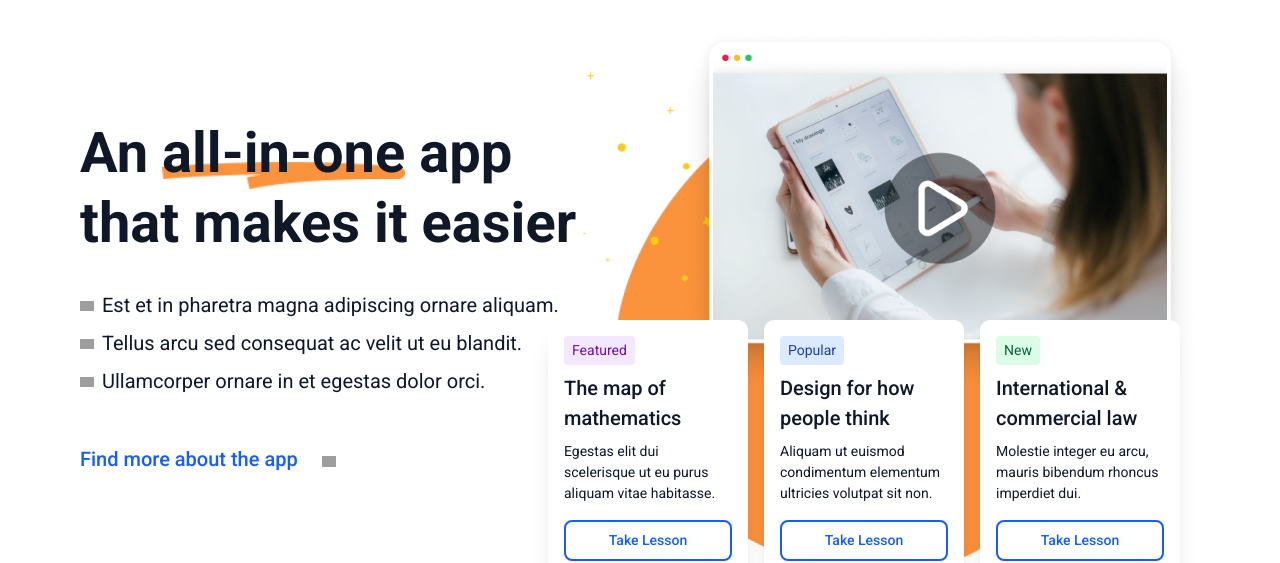
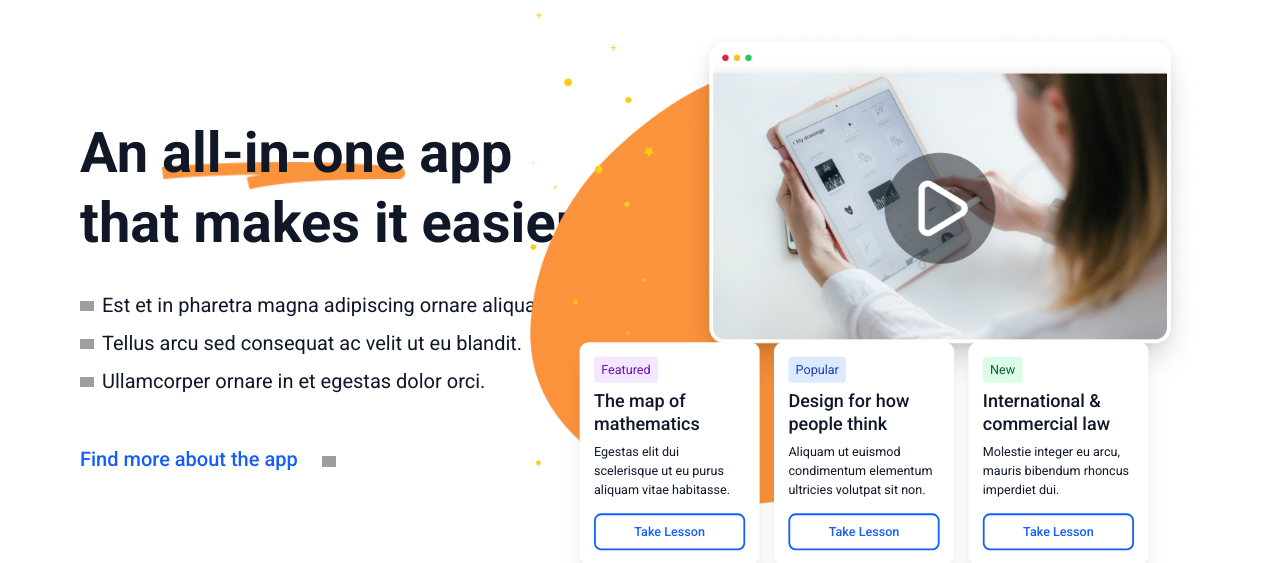
Before and after one commit to silviaabe/buzzvel-test-Silvia-Buzatto, a Next.js app: page / in a window 1280 px wide. Shown: the part 845-1408 px from the top of the page. Built offline with nearby package versions, Linux system fonts and the light colour scheme; grey boxes are pictures that could not be loaded.

Commit message:
style: adjust styles for Features section

```diff
--- a/src/components/FeaturesSection.tsx
+++ b/src/components/FeaturesSection.tsx
@@ -2,9 +2,9 @@
 
 import Image from 'next/image';
 
-export default function SectionFeatures() {
+export default function FeaturesSection() {
   return (
-    <section className="w-full  h-[707px] bg-white py-20 px-20">
+    <section className="w-full h-[707px] bg-white py-20 px-20">
       <div className="grid grid-cols-1 md:grid-cols-2 gap-20 items-center">
         {/* Texto */}
         <div>
@@ -14,19 +14,20 @@ export default function SectionFeatures() {
               <Image src="/images/Line.png" alt="Line Icon" width={246} height={12} className="absolute top-11 left-0" />
               <span className="relative z-10 font-extrabold">all-in-one</span>
             </span>{' '}
-            app that makes it easier
+            app <br/>
+            that makes it easier
           </h2>
 
           <ul className="mt-8 mb-8 space-y-2 text-blue-gray-900 font-normal text-[20px]">
             <li>
-              <Image src="/images/Vector2.png" alt="Check Icon" width={14} height={9} className="inline-block mr-2" />
+              <Image src="/images/Check.png" alt="Check Icon" width={14} height={9} className="inline-block mr-2" />
               Est et in pharetra magna adipiscing ornare aliquam.</li>
             <li>
-            <Image src="/images/Vector2.png" alt="Check Icon" width={14} height={9} className="inline-block mr-2" />
-            Tellus arcu sed consequat ac velit ut eu blandit.</li>
+              <Image src="/images/Check.png" alt="Check Icon" width={14} height={9} className="inline-block mr-2" />
+              Tellus arcu sed consequat ac velit ut eu blandit.</li>
             <li>
-            <Image src="/images/Vector2.png" alt="Check Icon" width={14} height={9} className="inline-block mr-2" />
-            Ullamcorper ornare in et egestas dolor orci.</li>
+              <Image src="/images/Check.png" alt="Check Icon" width={14} height={9} className="inline-block mr-2" />
+              Ullamcorper ornare in et egestas dolor orci.</li>
           </ul>
 
           <div className='w-69 hover:underline cursor-pointer'>
@@ -36,27 +37,28 @@ export default function SectionFeatures() {
             >
               Find more about the app
             </a>
-            <Image src="/images/Vector3.png" alt="Arrow Icon" width={14} height={13} className="inline-block ml-4" />
+            <Image src="/images/Arrow Blue.png" alt="Arrow Icon" width={14} height={13} className="inline-block ml-4" />
           </div>
         </div>
 
         {/* Imagem e Cards */}
-        <div className="relative w-full h-[547px]">
+        <div className="relative w-full h-[547px] z-[1]">
+          <Image src="/images/Blob.png" alt="Blob img" width={370} height={330} className="absolute top-10 right-75 z-0 rotate-0"
+          />
+          <Image src="/images/Icons2.png" alt="Bubbles icon" width={130} height={573} className="absolute -top-5 right-135 z-0"
+          />
+
           {/* Imagem com Play */}
           <Image src="/images/Desktop.png" alt="App demo" width={600} height={391} className="absolute top-0 right-0 z-10"
           />
-          <Image src="/images/Blob.png" alt="Blob img" width={450} height={430} className="absolute top-2 right-31 z-0 rotate-12"
-          />
-          <Image src="/images/Icons2.png" alt="Bubbles icon" width={139} height={582} className="absolute top-10 right-120 z-0"
-          />
 
           {/* Cards */}
-          <div className="w-158 absolute bottom-0 right-5 flex gap-4 flex-wrap bg-transparent z-10">
+          <div className="w-158 absolute bottom-0 right-5 flex gap-4 flex-wrap bg-transparent z-10 scale-90">
             <div className="bg-white w-50 p-4 rounded-[10px] shadow-xl">
               <span className="px-2 py-1 font-normal text-[14px] rounded bg-purple-100 text-purple-800 inline-block">
                 Featured
               </span>
-              <h3 className="font-medium text-[20px] text-blue-gray-900 mt-2 mb-2">
+              <h3 className="font-medium text-[20px] text-blue-gray-900 mt-2 mb-2 leading-tight">
                 The map of mathematics
               </h3>
               <p className="font-normal text-[14px] text-blue-gray-600 mb-4">
@@ -70,7 +72,7 @@ export default function SectionFeatures() {
               <span className="px-2 py-1 font-normal text-[14px] rounded bg-blue-100 text-blue-800 inline-block">
                 Popular
               </span>
-              <h3 className="font-medium text-[20px] text-blue-gray-900 mt-2 mb-2">
+              <h3 className="font-medium text-[20px] text-blue-gray-900 mt-2 mb-2 leading-tight">
                 Design for how people think
               </h3>
               <p className="font-normal text-[14px] text-blue-gray-600 mb-4">
@@ -84,7 +86,7 @@ export default function SectionFeatures() {
               <span className="px-2 py-1 font-normal text-[14px] rounded bg-green-100 text-green-800 inline-block">
                 New
               </span>
-              <h3 className="font-medium text-[20px] text-blue-gray-900 mt-2 mb-2">
+              <h3 className="font-medium text-[20px] text-blue-gray-900 mt-2 mb-2 leading-tight">
                 International & commercial law
               </h3>
               <p className="font-normal text-[14px] text-blue-gray-600 mb-4">
```
